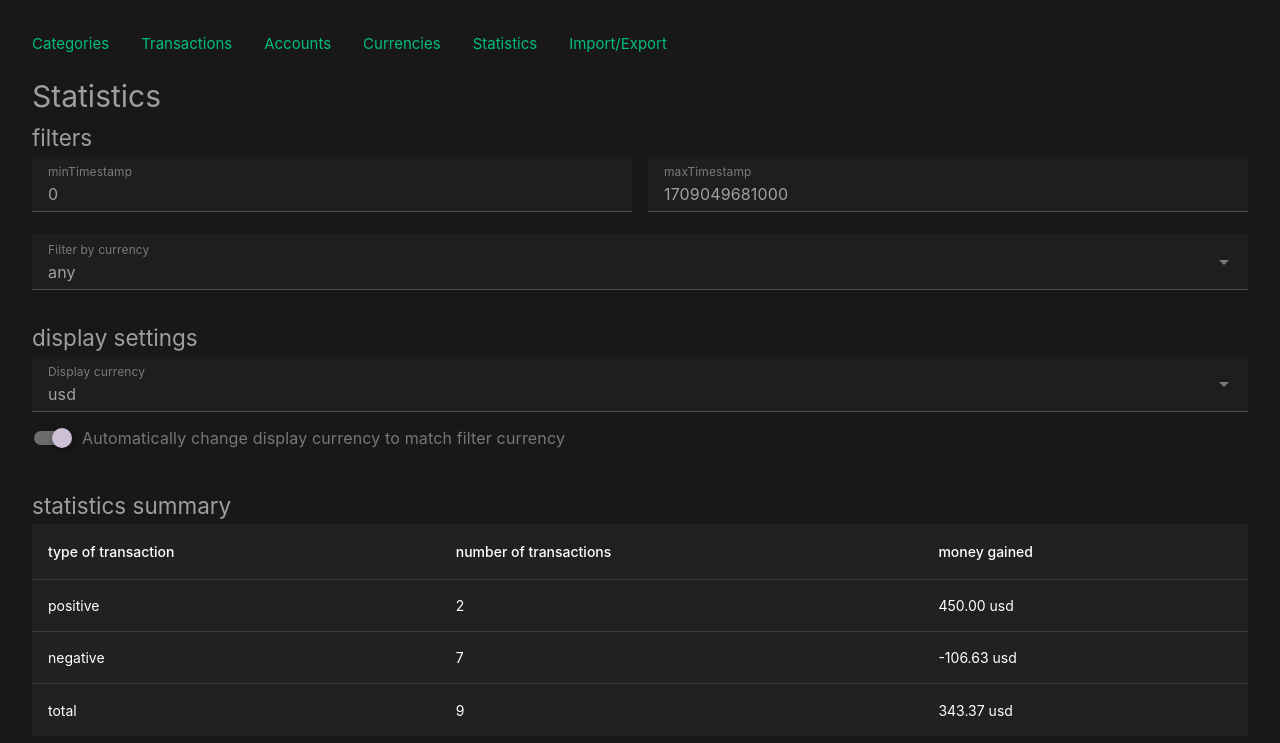
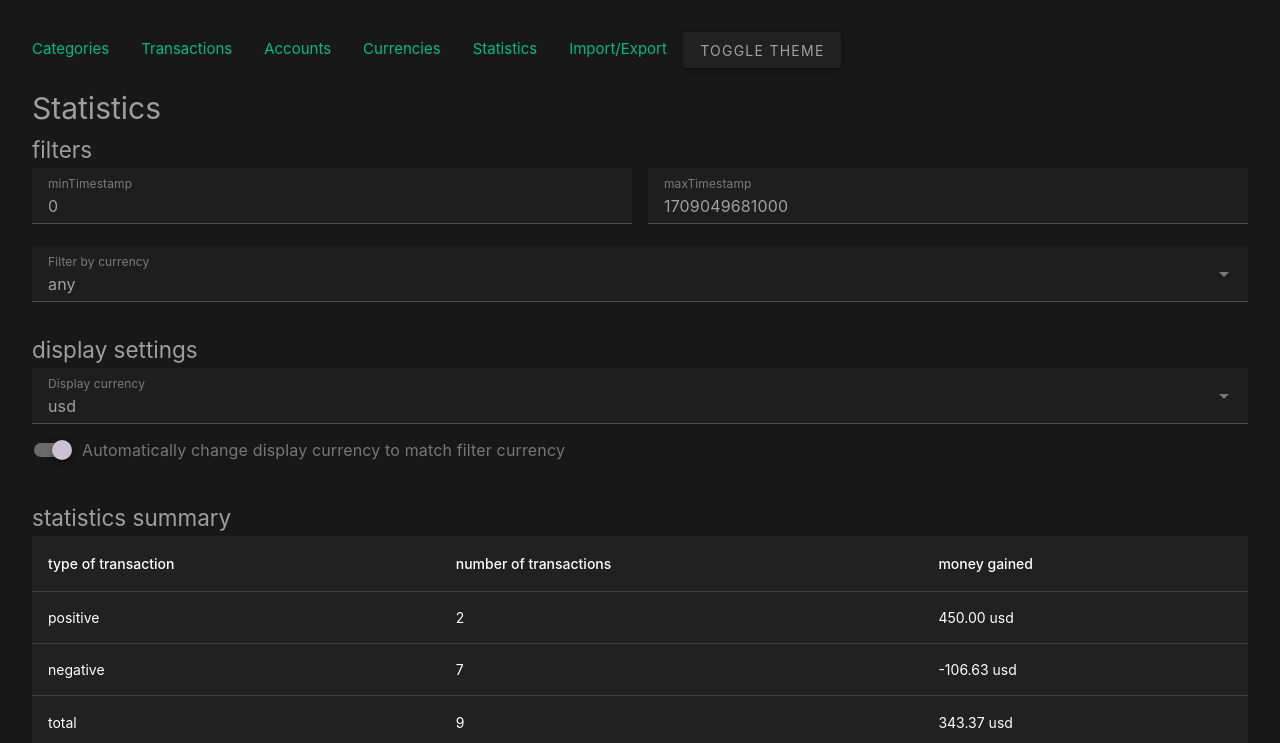
Before and after one commit to FilipTarajko/finance-manager, a Vue app: page /statistics in a window 1280 px wide. Shown: the top 743 px of the page. Built offline with nearby package versions, Linux system fonts and the light colour scheme.

Commit message:
Add light/dark mode switching

```diff
--- a/src/App.vue
+++ b/src/App.vue
@@ -3,11 +3,15 @@ import { RouterLink, RouterView } from 'vue-router'
 import { useTheme } from 'vuetify'
 
 const theme = useTheme()
-theme.global.name.value = 'dark'
 
-// function toggleTheme() {
-//   theme.global.name.value = theme.global.current.value.dark ? 'light' : 'dark'
-// }
+if (window.matchMedia("(prefers-color-scheme: dark)")) {
+  toggleTheme()
+}
+
+function toggleTheme() {
+  theme.global.name.value = theme.global.current.value.dark ? 'light' : 'dark'
+  document.getElementsByTagName('html')[0].classList.toggle("dark")
+}
 
 </script>
 
@@ -19,7 +23,7 @@ theme.global.name.value = 'dark'
     <RouterLink class="routerLink" :to="{ name: 'currencies' }">Currencies</RouterLink>
     <RouterLink class="routerLink" :to="{ name: 'statistics' }">Statistics</RouterLink>
     <RouterLink class="routerLink" :to="{ name: 'importexport' }">Import/Export</RouterLink>
-    <!-- <v-btn @click="toggleTheme">toggle theme</v-btn> -->
+    <v-btn @click="toggleTheme">toggle theme</v-btn>
   </nav>
 
   <RouterView />
--- a/src/assets/base.css
+++ b/src/assets/base.css
@@ -22,7 +22,7 @@
 }
 
 /* semantic color variables for this project */
-/* :root {
+:root {
   --color-background: var(--vt-c-white);
   --color-background-soft: var(--vt-c-white-soft);
   --color-background-mute: var(--vt-c-white-mute);
@@ -34,10 +34,9 @@
   --color-text: var(--vt-c-text-light-1);
 
   --section-gap: 160px;
-} */
+}
 
-/* @media (prefers-color-scheme: dark) { */
-:root {
+:root.dark {
   --color-background: var(--vt-c-black);
   --color-background-soft: var(--vt-c-black-soft);
   --color-background-mute: var(--vt-c-black-mute);
@@ -48,8 +47,6 @@
   --color-heading: var(--vt-c-text-dark-1);
   --color-text: var(--vt-c-text-dark-2);
 }
-
-/* } */
 
 *,
 *::before,
```
